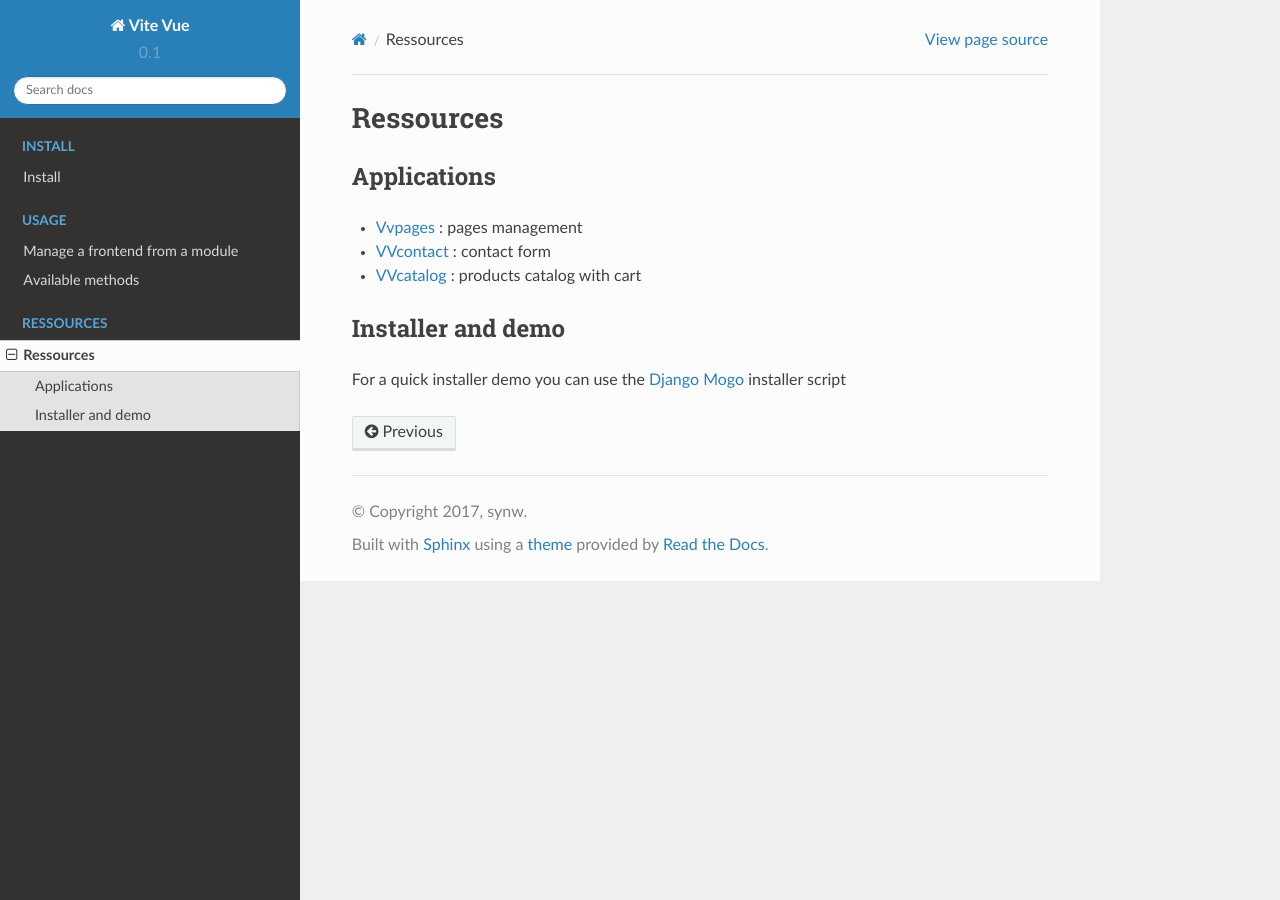
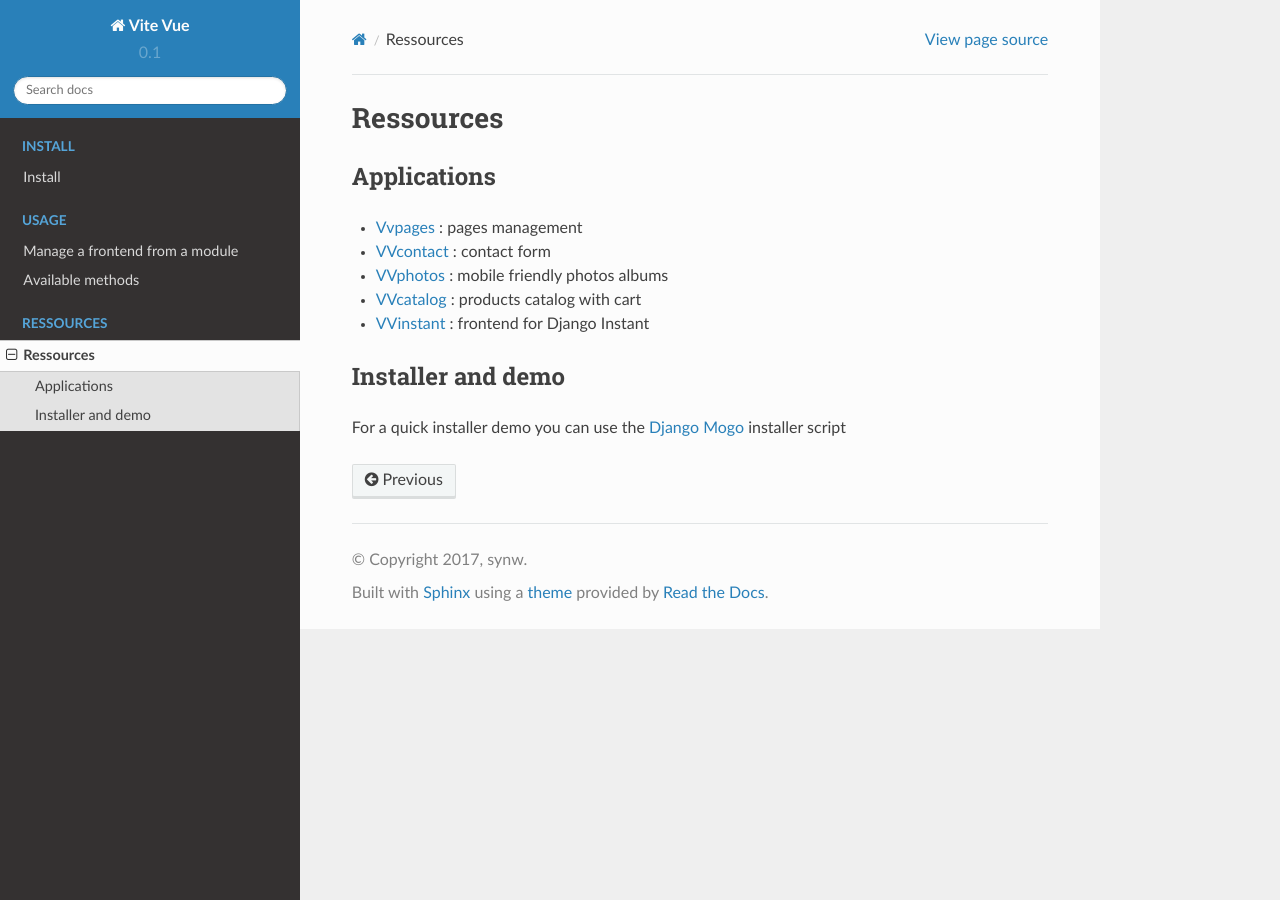
Before and after one commit to synw/django-vitevue, a Sphinx documentation site: the page built from docs/ressources/ressources.rst, in a window 1280 px wide. Built offline with Sphinx 7.4.7 and the Read the Docs theme 2.0.0, drawn with Linux system fonts in a browser that asks for light colours.

Commit message:
Fix links in doc

```diff
--- a/docs/ressources/ressources.rst
+++ b/docs/ressources/ressources.rst
@@ -4,9 +4,11 @@
 Applications
 ^^^^^^^^^^^^
 
-- `Vvpages <https://github.com/synw/django-mogo>`_ : pages management
-- `VVcontact <https://github.com/synw/django-mogo>`_ : contact form
-- `VVcatalog <https://github.com/synw/django-mogo>`_ : products catalog with cart
+- `Vvpages <https://github.com/synw/django-vvpages>`_ : pages management
+- `VVcontact <https://github.com/synw/django-vvcontact>`_ : contact form
+- `VVphotos <https://github.com/synw/django-vvphotos>`_ : mobile friendly photos albums
+- `VVcatalog <https://github.com/synw/django-vvcatalog>`_ : products catalog with cart
+- `VVinstant <https://github.com/synw/django-vvinstant>`_ : frontend for Django Instant
 
 Installer and demo
 ^^^^^^^^^^^^^^^^^^
```
